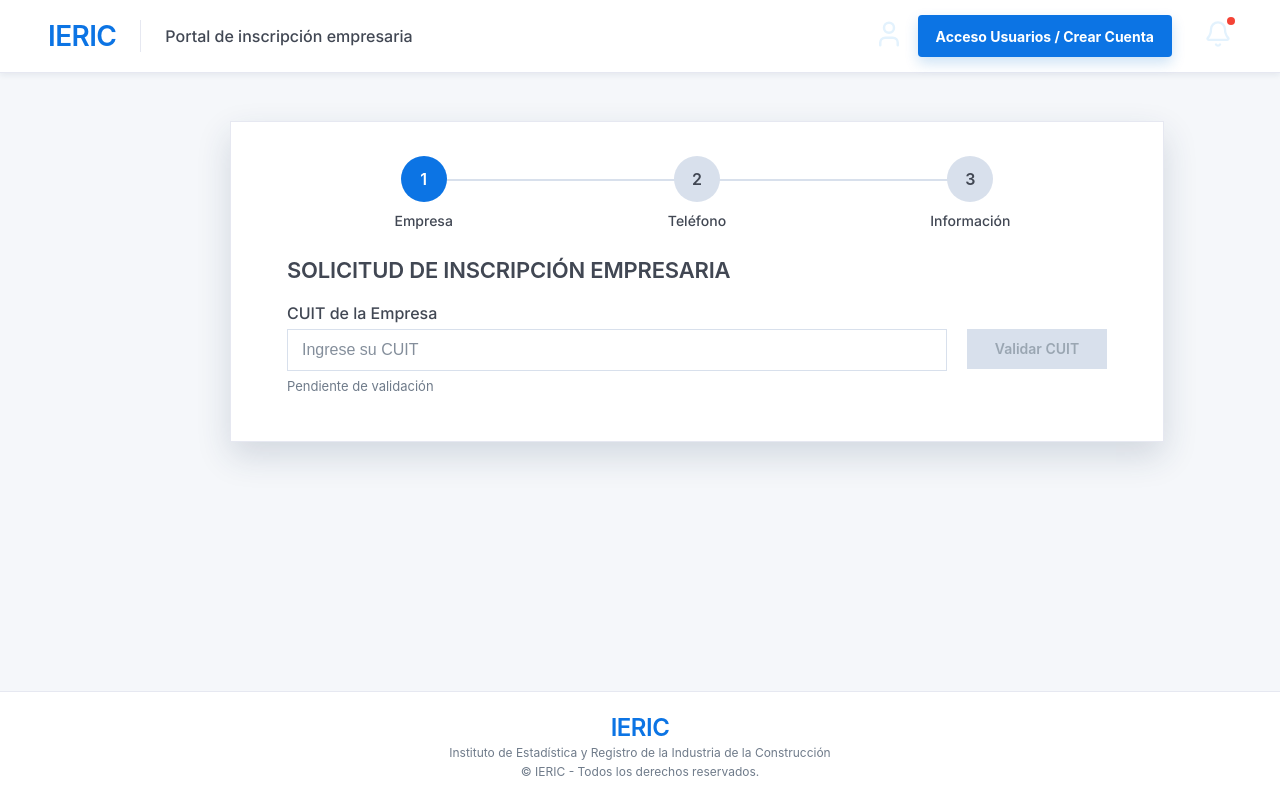
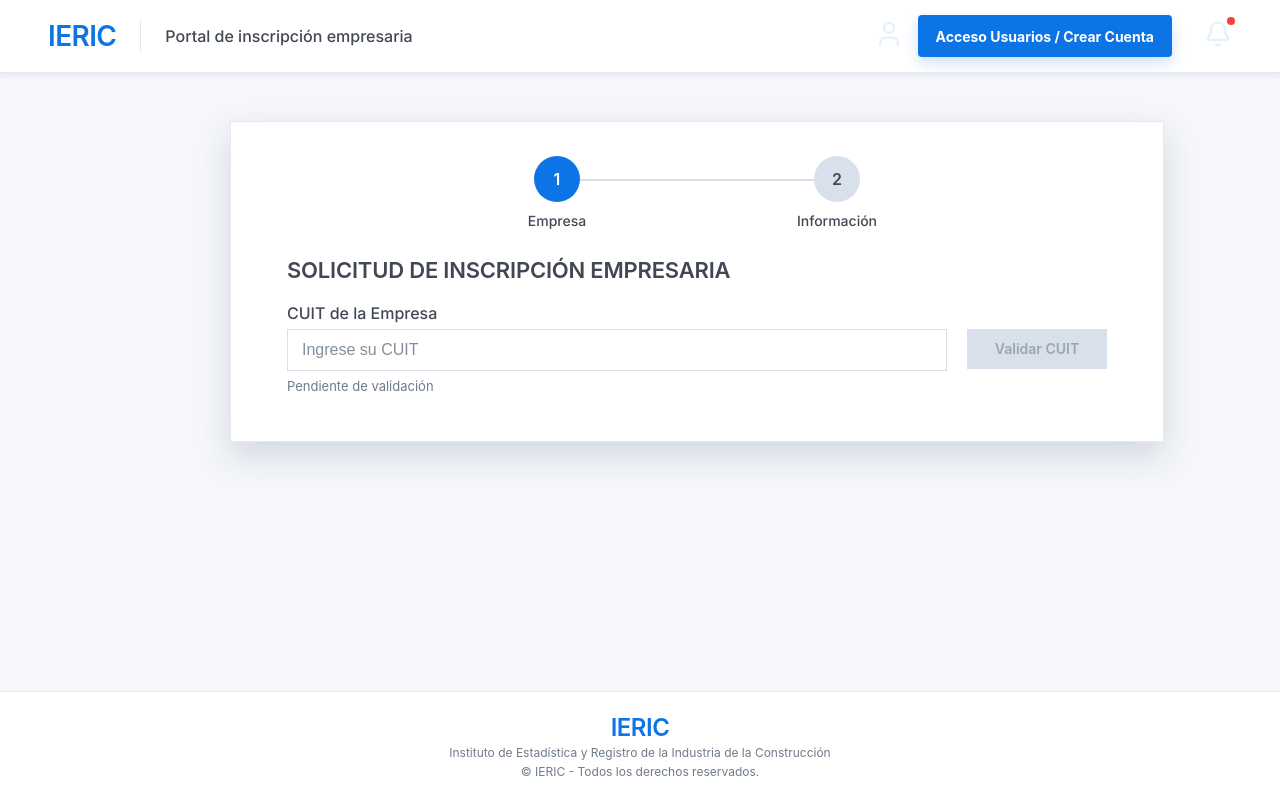
Before and after one commit to HernanFerre/InscripcionEmpresaria-IERIC, a React (Vite) app in the folder Frontend/: page / in a window 1280 px wide. Built offline with nearby package versions, Linux system fonts and the light colour scheme; a web font is replaced by a local one.

Commit message:
Paso opcional telefeono

```diff
--- a/Frontend/src/components/wizard/StepIndicator.jsx
+++ b/Frontend/src/components/wizard/StepIndicator.jsx
@@ -1,12 +1,19 @@
-const steps = [
-  { number: 1, label: "Empresa" },
-  { number: 2, label: "Teléfono" },
-  { number: 3, label: "Información" },
-];
+export default function StepIndicator({ currentStep = 1, mostrarTelefono = true }) {
+  const steps = mostrarTelefono
+    ? [
+        { number: 1, label: "Empresa" },
+        { number: 2, label: "Teléfono" },
+        { number: 3, label: "Información" },
+      ]
+    : [
+        { number: 1, label: "Empresa" },
+        { number: 2, label: "Información" },
+      ];
 
-export default function StepIndicator({ currentStep = 1 }) {
+  const stepsClassName = mostrarTelefono ? "steps steps-three" : "steps steps-two";
+
   return (
-    <div className="steps">
+    <div className={stepsClassName}>
       {steps.map((step) => {
         const isActive = step.number === currentStep;
         const isCompleted = step.number < currentStep;
--- /dev/null
+++ b/Frontend/src/config/featureFlags.js
@@ -0,0 +1 @@
+export const MOSTRAR_VALIDACION_TELEFONO = false;
--- a/Frontend/src/mocks/inscripcionMocks.js
+++ b/Frontend/src/mocks/inscripcionMocks.js
@@ -15,7 +15,7 @@ export const empresasDummy = {
     estadoSolicitud: "REGISTRADA",
   },
   HABILITADA: {
-    razonSocial: "EMPRESA HABILITADA S.R.L.",
+    razonSocial: " ",
     estadoSolicitud: "HABILITADA",
   },
   BLOQUEADA: {
--- a/Frontend/src/pages/InscripcionPage.jsx
+++ b/Frontend/src/pages/InscripcionPage.jsx
@@ -9,6 +9,8 @@ import StepContacto from "../steps/StepContacto.jsx";
 import StepIdentidad from "../steps/StepIdentidad.jsx";
 
 import IericAuth from "../auth/IericAuth.jsx";
+
+import { MOSTRAR_VALIDACION_TELEFONO } from "../config/featureFlags.js";
 
 import "../styles/inscripcion.css";
 
@@ -60,6 +62,7 @@ export default function InscripcionPage() {
     // - enviarlo al backend propio de inscripción empresaria
     // - consultar permisos propios del sistema
   };
+
   return (
     <IericAuth onAuthenticated={handleAuthenticated}>
       {({ usuario, abrirLogin, cambiarUsuario }) => (
@@ -69,15 +72,19 @@ export default function InscripcionPage() {
           <main className="main-area">
             <section className="content-grid">
               <div className="wizard-card">
-                <StepIndicator currentStep={currentStep} />
+                <StepIndicator currentStep={currentStep} mostrarTelefono={MOSTRAR_VALIDACION_TELEFONO} />
 
                 {currentStep === 1 && (
                   <StepCuit initialCuit={formData.cuit} initialEmpresa={formData.empresa} onNext={handleCuitCompletado} />
                 )}
 
-                {currentStep === 2 && <StepContacto initialContacto={formData.contacto} onNext={handleContactoCompletado} />}
+                {currentStep === 2 && MOSTRAR_VALIDACION_TELEFONO && (
+                  <StepContacto initialContacto={formData.contacto} onNext={handleContactoCompletado} />
+                )}
 
-                {currentStep === 3 && <StepIdentidad onNext={() => {}} />}
+                {currentStep === 2 && !MOSTRAR_VALIDACION_TELEFONO && <StepIdentidad onNext={() => {}} />}
+
+                {currentStep === 3 && MOSTRAR_VALIDACION_TELEFONO && <StepIdentidad onNext={() => {}} />}
               </div>
             </section>
           </main>
--- a/Frontend/src/steps/StepCuit.jsx
+++ b/Frontend/src/steps/StepCuit.jsx
@@ -53,6 +53,7 @@ export default function StepCuit({ initialCuit = "", initialEmpresa = null, onNe
   const esRegistrada = estadoSolicitud === "REGISTRADA";
   const esHabilitada = estadoSolicitud === "HABILITADA";
   const esBloqueada = estadoSolicitud === "BLOQUEADA";
+  const tieneRazonSocial = Boolean(empresa?.razonSocial?.trim());
 
   return (
     <>
@@ -85,10 +86,12 @@ export default function StepCuit({ initialCuit = "", initialEmpresa = null, onNe
 
       {validado && (
         <>
-          <div className="readonly-group">
-            <label>Razón Social</label>
-            <div className="readonly-box">{empresa?.razonSocial || ""}</div>
-          </div>
+          {tieneRazonSocial && (
+            <div className="readonly-group">
+              <label>Razón Social</label>
+              <div className="readonly-box">{empresa.razonSocial}</div>
+            </div>
+          )}
 
           {esRegistrada && (
             <div className="cuit-result-card warning">
--- a/Frontend/src/styles/inscripcion.css
+++ b/Frontend/src/styles/inscripcion.css
@@ -109,20 +109,37 @@
 
 .steps {
   display: grid;
+  position: relative;
+  margin: 0 auto 28px;
+}
+
+.steps-three {
+  width: 100%;
   grid-template-columns: repeat(3, 1fr);
-  margin-bottom: 28px;
-  position: relative;
+}
+
+.steps-two {
+  width: min(560px, 100%);
+  grid-template-columns: repeat(2, 1fr);
 }
 
 .steps::before {
   content: "";
   position: absolute;
   top: 23px;
-  left: 16.5%;
-  right: 16.5%;
   height: 2px;
   background: var(--color-secondary);
   z-index: 0;
+}
+
+.steps-three::before {
+  left: 16.5%;
+  right: 16.5%;
+}
+
+.steps-two::before {
+  left: 25%;
+  right: 25%;
 }
 
 .step-item {
```
